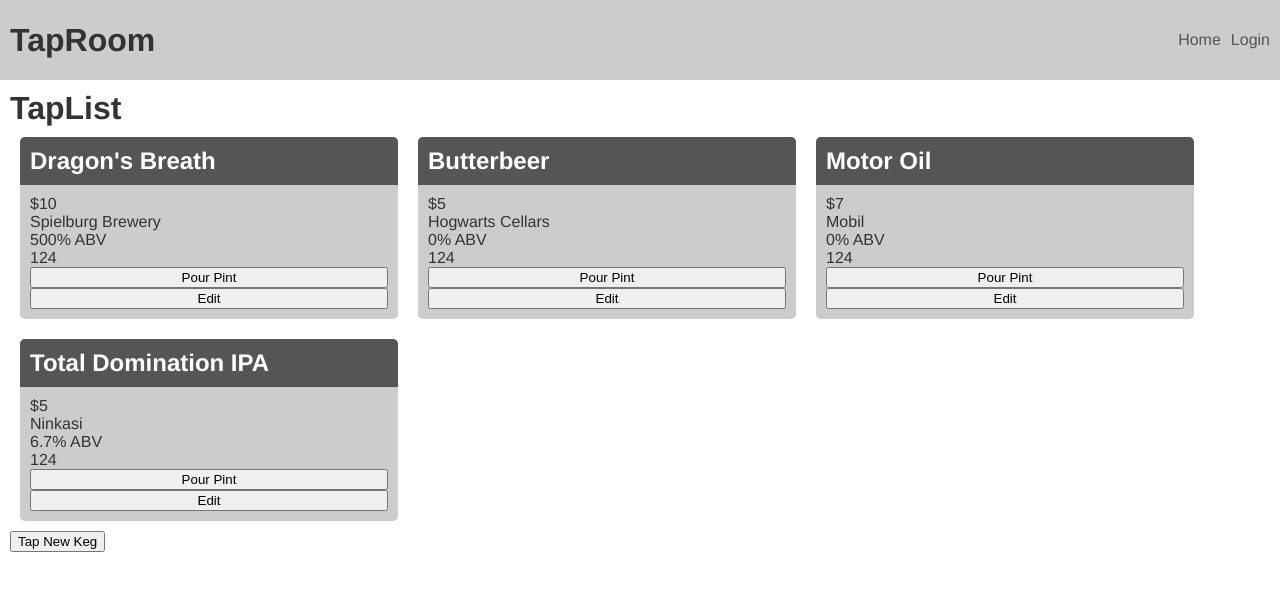
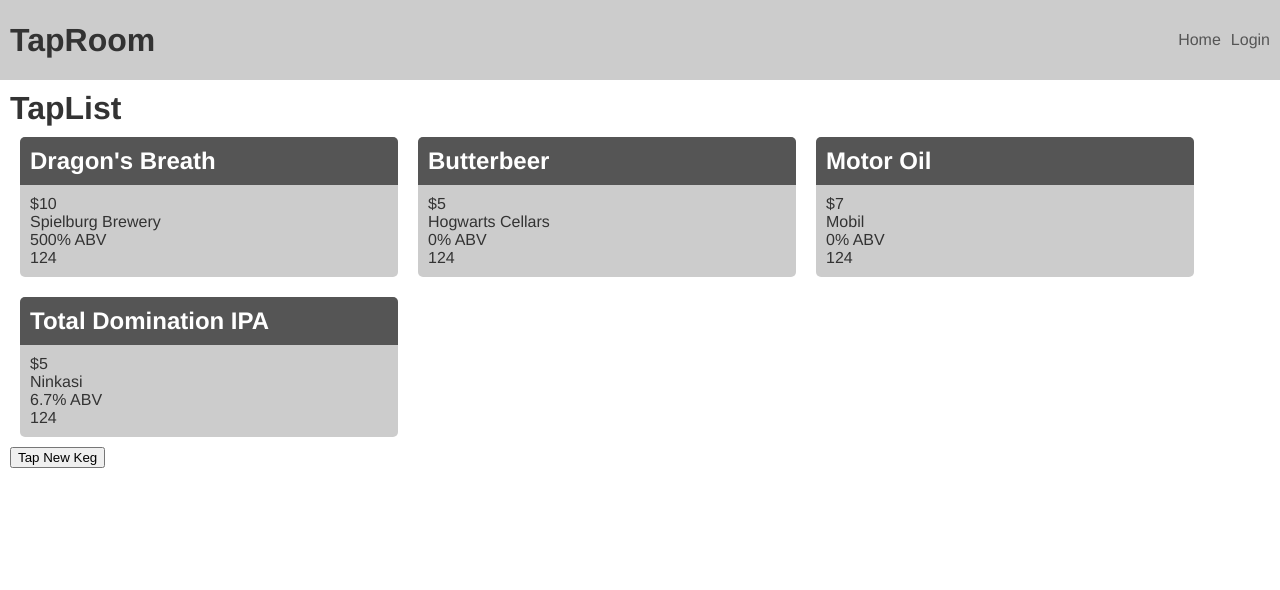
Before and after one commit to lukebertram/react-taproom, a React app: page /#/ in a window 1280 px wide. Shown: the top 590 px of the page. Built offline with nearby package versions, Linux system fonts and the light colour scheme; the HTML template or start-up script is replaced by a standard one.

Commit message:
add conditional rendering of tap control buttons to Tap component

```diff
--- a/src/components/Tap.jsx
+++ b/src/components/Tap.jsx
@@ -2,6 +2,14 @@ import React from 'react';
 import PropTypes from 'prop-types';
 
 function Tap(props){
+  let tapControlButtons = null;
+  if (props.currentRouterPath === '/admin'){
+    tapControlButtons =
+      <div className='tap-buttons'>
+        <button className='pour-pint'>Pour Pint</button>
+        <button className='edit-tap'>Edit</button>
+      </div>;
+  }
   return(
     <div className='tap'>
       <div className='title'>
@@ -14,10 +22,7 @@ function Tap(props){
           <p>{props.alcoholContent}% ABV</p>
           <p>{props.pintsRemaining}</p>
         </div>
-        <div className='tap-buttons'>
-          <button className='pour-pint'>Pour Pint</button>
-          <button className='edit-tap'>Edit</button>
-        </div>
+        {tapControlButtons}
       </div>
       <style jsx>{`
         .tap{
```
